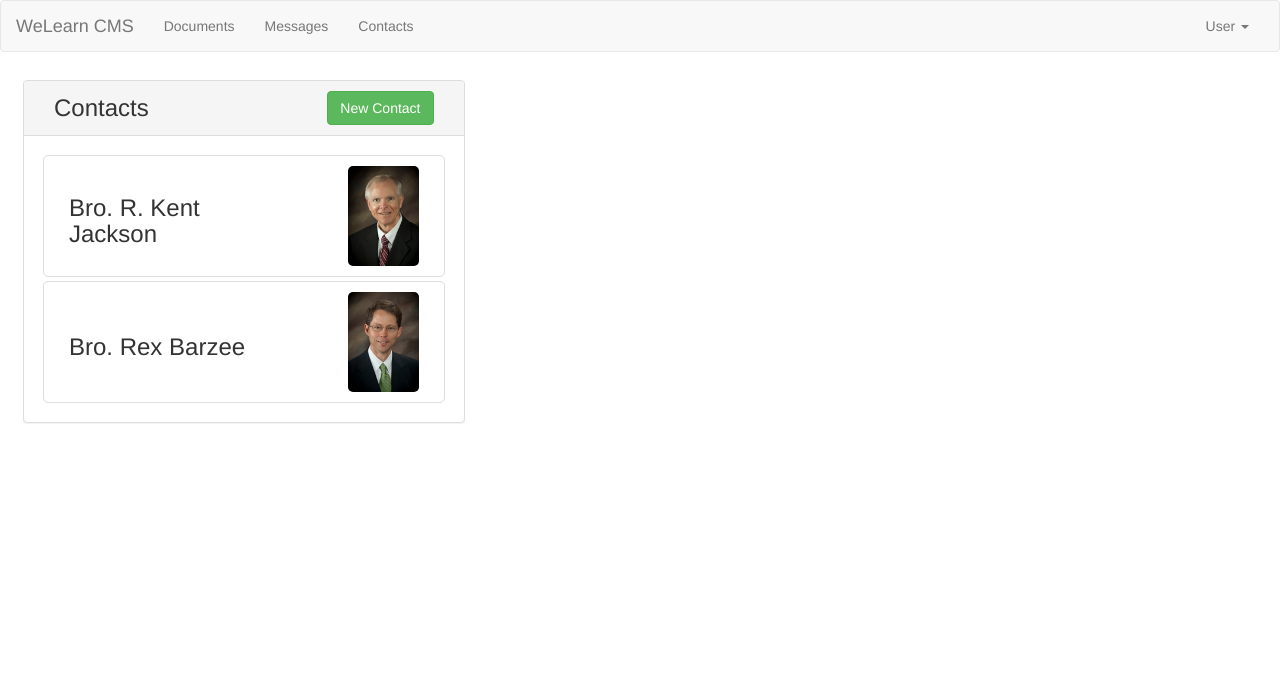
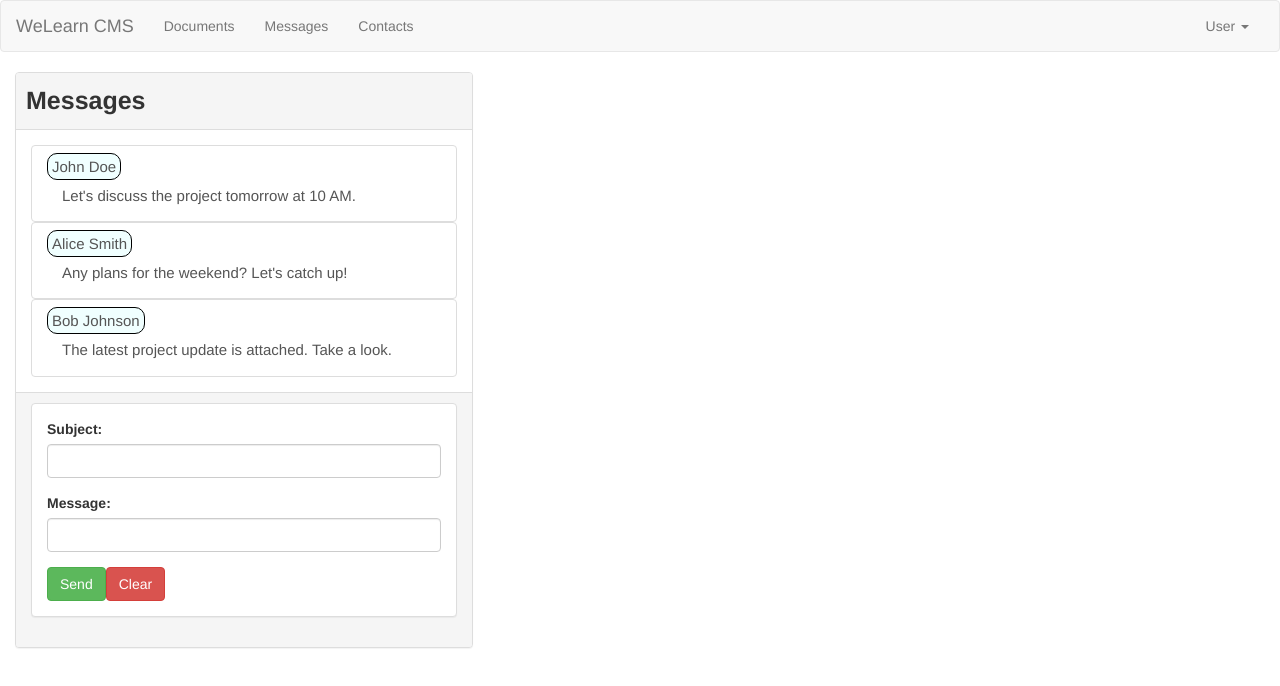
Before and after one commit to EmToHat/WDD430-CMS, an Angular app in the folder cms2/: page / in a window 1280 px wide. Shown: the top 686 px of the page. Built offline with nearby package versions, Linux system fonts and the light colour scheme.

Commit message:
Final commit for week 03

```diff
--- a/cms2/src/app/app.component.ts
+++ b/cms2/src/app/app.component.ts
@@ -9,7 +9,7 @@ export class AppComponent {
   title = 'cms2';
 
   // Add a class variable named selectedFeature of the string datatype.
-  selectedFeature: string = 'contacts';
+  selectedFeature: string = 'messages';
 
   // Method to switch the view based on the selected feature.
   switchView(selectedFeature: string) {
--- a/cms2/src/app/messages/message-edit/message-edit.component.html
+++ b/cms2/src/app/messages/message-edit/message-edit.component.html
@@ -3,30 +3,32 @@
         <form id="document-edit">
             <div class="row">
                 <div class="col-sm-12 form-group">
-                    <label for="subject">Subject</label>
+                    <label for="subject">Subject: </label>
                     <input
                     type="text"
                     id="subject"
                     class="form-control"
                     size="120"
-                    max="120">
+                    max="120"
+                    #subjectRef>
                 </div>
 
                 <div class="col-sm-12 form-group">
-                    <label for="message">Message</label>
+                    <label for="message">Message: </label>
                     <input
                     type="text"
                     id="message"
                     class="form-control"
                     max="255"
-                    size="120">
+                    size="120"
+                    #msgTextRef>
                 </div>
             </div>
 
             <div class="row">
                 <div class="col-xs-12">
-                    <button class="btn btn-success" type="submit">Send</button>
-                    <button class="btn btn-danger" type="button">Clear</button>
+                    <button class="btn btn-success" type="submit" (click)="onSendMessage()">Send</button>
+                    <button class="btn btn-danger" type="button" (click)="onClear()">Clear</button>
                 </div>
             </div>
         </form>
--- a/cms2/src/app/messages/message-edit/message-edit.component.ts
+++ b/cms2/src/app/messages/message-edit/message-edit.component.ts
@@ -1,4 +1,5 @@
-import { Component } from '@angular/core';
+import { Component, ElementRef, EventEmitter, Output, ViewChild } from '@angular/core';
+import { Message } from '../message-model';
 
 @Component({
   selector: 'cms2-message-edit',
@@ -6,5 +7,42 @@ import { Component } from '@angular/core';
   styleUrl: './message-edit.component.css'
 })
 export class MessageEditComponent {
+  // Declare and Initialize the currentSender variable
+  currentSender: string = 'Emilee Hatch';
 
+  @ViewChild('subjectRef') subjectRef: ElementRef;
+  @ViewChild('msgTextRef') msgTextRef: ElementRef;
+
+  @Output() addMessageEvent = new EventEmitter<Message>();
+
+  // Logic to handle sending the message
+  onSendMessage() {
+    //console.log('Send button clicked!');
+
+    // Get the values from the input elements
+    const subjectValue: string = this.subjectRef.nativeElement.value;
+    const msgTextValue: string = this.msgTextRef.nativeElement.value;
+
+    // Create a new Message object
+    const newMessage: Message = {
+      id: '1',
+      sender: this.currentSender,
+      subject: subjectValue,
+      msgText: msgTextValue
+    };
+
+    // Emit the newMessage using the custom event
+    this.addMessageEvent.emit(newMessage);
+
+    // Clear the form after sending the message.
+    this.onClear();
+  }
+
+  // Logic to clear the form
+  onClear() {
+    //console.log('Clear button clicked!');
+
+    this.subjectRef.nativeElement.value = '';
+    this.msgTextRef.nativeElement.value = '';
+  }
 }
--- a/cms2/src/app/messages/message-list/message-item/message-item.component.html
+++ b/cms2/src/app/messages/message-list/message-item/message-item.component.html
@@ -1,6 +1,6 @@
 <a class="list-group-item clearfix">
     <div class="">
-        <span class="messageHeader">SendersName</span>
-        <div class="messageText">MessageText</div>
+        <span class="messageHeader">{{ message.sender }}</span>
+        <div class="messageText">{{ message.msgText }}</div>
     </div>
 </a>
--- a/cms2/src/app/messages/message-list/message-item/message-item.component.ts
+++ b/cms2/src/app/messages/message-list/message-item/message-item.component.ts
@@ -1,4 +1,5 @@
-import { Component } from '@angular/core';
+import { Component, Input } from '@angular/core';
+import { Message } from '../../message-model';
 
 @Component({
   selector: 'cms2-message-item',
@@ -6,5 +7,5 @@ import { Component } from '@angular/core';
   styleUrl: './message-item.component.css'
 })
 export class MessageItemComponent {
-
+  @Input() message: Message;
 }
--- a/cms2/src/app/messages/message-list/message-list.component.html
+++ b/cms2/src/app/messages/message-list/message-list.component.html
@@ -11,13 +11,15 @@
             <div class="panel-body">
                 <div class="row">
                     <div class="col-xs-12">
-                        <cms2-message-item></cms2-message-item>
+                        <div *ngFor="let message of messages">
+                            <cms2-message-item [message]="message"></cms2-message-item>
+                        </div>
                     </div>
                 </div>
             </div>
 
             <div class="panel-footer">
-                <cms2-message-edit></cms2-message-edit>
+                <cms2-message-edit (addMessageEvent)="onAddMessage($event)"></cms2-message-edit>
             </div>
         </div>
     </div>
--- a/cms2/src/app/messages/message-list/message-list.component.ts
+++ b/cms2/src/app/messages/message-list/message-list.component.ts
@@ -1,4 +1,5 @@
 import { Component } from '@angular/core';
+import { Message }  from '../message-model';
 
 @Component({
   selector: 'cms2-message-list',
@@ -6,5 +7,30 @@ import { Component } from '@angular/core';
   styleUrl: './message-list.component.css'
 })
 export class MessageListComponent {
+  // Define a class variable named messages
+  messages: Message[] = [
+    {
+      id: '1',
+      sender: 'John Doe',
+      subject: 'Meeting Tomorrow',
+      msgText: 'Let\'s discuss the project tomorrow at 10 AM.'
+    },
+    {
+      id: '2',
+      sender: 'Alice Smith',
+      subject: 'Weekend Plans',
+      msgText: 'Any plans for the weekend? Let\'s catch up!'
+    },
+    {
+      id: '3',
+      sender: 'Bob Johnson',
+      subject: 'Project Update',
+      msgText: 'The latest project update is attached. Take a look.'
+    }
+  ];
 
+  // Method to add a message to the message list
+  onAddMessage(message: Message) {
+    this.messages.push(message);
+  }
 }
```
